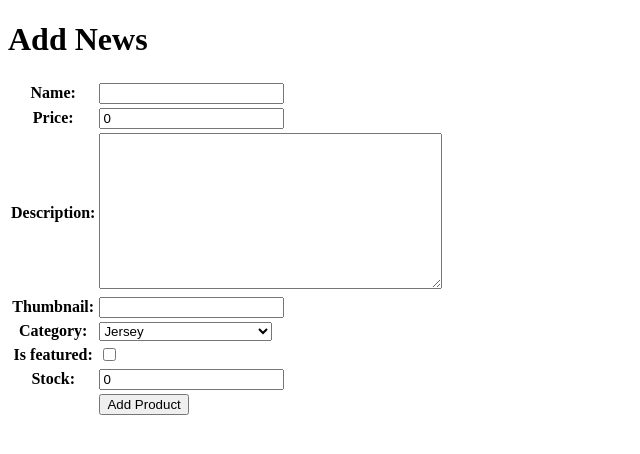
After one commit to aurielerich/richshop, a Django app: page /create-news/ in a window 1280 px wide. The commit adds this page. Shown: the top 454 px of the page, without its empty margins (0-640 px from the left). Run offline with Django 5.2, Linux system fonts and the light colour scheme.

Commit message:
sudah menyelesaikan alur nya, tetapi tampilan masih sangat sederhana

```diff
--- /dev/null
+++ b/main/form.py
@@ -0,0 +1,7 @@
+from django.forms import ModelForm
+from main.models import Product
+
+class ProductForm(ModelForm):
+    class Meta:
+        model = Product
+        fields = ["name", "price", "description", "thumbnail", "category", "is_featured", "stock"]
--- a/main/models.py
+++ b/main/models.py
@@ -12,12 +12,12 @@ class Product(models.Model):
         ('KOLEKTIBEL', 'Kolektibel & Merchandise'),
     ]
 
-    # id = models.UUIDField(primary_key=True, default=uuid.uuid4, editable=False)
+    id = models.UUIDField(primary_key=True, default=uuid.uuid4, editable=False)
     # title = models.CharField(max_length=255)
     # content = models.TextField()
     # category = models.CharField(max_length=20, choices=CATEGORY_CHOICES, default='update')
     # thumbnail = models.URLField(blank=True, null=True)
-    # news_views = models.PositiveIntegerField(default=0)
+    product_views = models.PositiveIntegerField(default=0)
     # created_at = models.DateTimeField(auto_now_add=True)
     # is_featured = models.BooleanField(default=False)
     name = models.CharField(max_length=255)
@@ -36,13 +36,21 @@ class Product(models.Model):
 
     @property
     # def is_news_hot(self):
-    #     return self.news_views > 20
+    #     return self.product_views > 20
 
     # def increment_views(self):
     #     self.stock+= 1
     #     self.save()
     def __str__(self):
         return self.name
+
+    @property
+    def is_product_hot(self):
+        return self.product_views > 20
+
+    def increment_views(self):
+        self.product_views += 1
+        self.save()
 
     def is_in_stock(self):
         return self.stock > 0
--- /dev/null
+++ b/main/templates/create_product.html
@@ -0,0 +1,18 @@
+{% extends 'base.html' %}
+{% block content %}
+<h1>Add News</h1>
+
+<form method="POST">
+  {% csrf_token %}
+  <table>
+    {{ form.as_table }}
+    <tr>
+      <td></td>
+      <td>
+        <input type="submit" value="Add Product" />
+      </td>
+    </tr>
+  </table>
+</form>
+
+{% endblock %}
--- a/main/urls.py
+++ b/main/urls.py
@@ -1,8 +1,14 @@
 from django.urls import path
-from main.views import show_main
+from main.views import *
 
 app_name = 'main'
 
 urlpatterns = [
     path('', show_main, name='show_main'),
+    path('json/', show_json, name='show_json'),
+    path('xml/', show_xml, name='show_xml'),
+    path('xml/<str:product_id>/', show_xml_by_id, name='show_xml_by_id'),
+    path('json/<str:product_id>/', show_json_by_id, name='show_json_by_id'),
+    path('create-news/', create_product, name='create_product'),
+    path('news/<str:id>/', show_product, name='show_product'),
 ]
--- a/main/views.py
+++ b/main/views.py
@@ -1,5 +1,9 @@
-from django.shortcuts import render
+from django.shortcuts import render, HttpResponse, redirect, get_object_or_404, get_list_or_404
 from .models import Product
+from django.core import serializers
+from main.form import ProductForm
+
+
 
 # Create your views here.
 def show_main(request):
@@ -12,3 +16,51 @@ def show_main(request):
         'products': products,
     }
     return render(request, "main.html", context)
+
+def show_json(request):
+    product_list = Product.objects.all()
+    json_data = serializers.serialize("json", product_list)
+    return HttpResponse(json_data, content_type="application/json")
+
+
+def show_xml(request):
+     product_list = Product.objects.all()
+     xml_data = serializers.serialize("xml", product_list)
+     return HttpResponse(xml_data, content_type="application/xml")
+
+
+def show_xml_by_id(request, product_id):
+    try:
+        product_item = Product.objects.filter(pk=product_id)
+        xml_data = serializers.serialize("xml", product_item)
+        return HttpResponse(xml_data, content_type="application/xml")
+    except Product.DoesNotExist:
+        return HttpResponse(status=404)
+
+def show_json_by_id(request, product_id):
+    try:
+        product_item = Product.objects.get(pk=product_id)
+        json_data = serializers.serialize("json", [product_item])
+        return HttpResponse(json_data, content_type="application/json")
+    except Product.DoesNotExist:
+        return HttpResponse(status=404)
+
+def create_product(request):
+    form = ProductForm(request.POST or None)
+
+    if form.is_valid() and request.method == "POST":
+        form.save()
+        return redirect('main:show_main')
+
+    context = {'form': form}
+    return render(request, "create_product.html", context)
+
+def show_product(request, id):
+    product = get_object_or_404(Product, pk=id)
+    product.increment_views()
+
+    context = {
+        'product': product
+    }
+
+    return render(request, "product_detail.html", context)
--- a/richshop/settings.py
+++ b/richshop/settings.py
@@ -62,7 +62,7 @@ ROOT_URLCONF = 'richshop.urls'
 TEMPLATES = [
     {
         'BACKEND': 'django.template.backends.django.DjangoTemplates',
-        'DIRS': [],
+        'DIRS': [BASE_DIR / 'templates'],
         'APP_DIRS': True,
         'OPTIONS': {
             'context_processors': [
--- /dev/null
+++ b/templates/base.html
@@ -0,0 +1,13 @@
+{% load static %}
+<!DOCTYPE html>
+<html lang="en">
+<head>
+    <meta charset="UTF-8" />
+    <meta name="viewport" content="width=device-width, initial-scale=1.0" />
+    {% block meta %} {% endblock meta %}
+</head>
+
+<body>
+    {% block content %} {% endblock content %}
+</body>
+</html>
```
Also changed, not shown: main/templates/main.html (+41 -20 lines), main/templates/product_details.html (added, +18 -0 lines), main/migrations/0004_product_product_views_alter_product_id.py (added).
